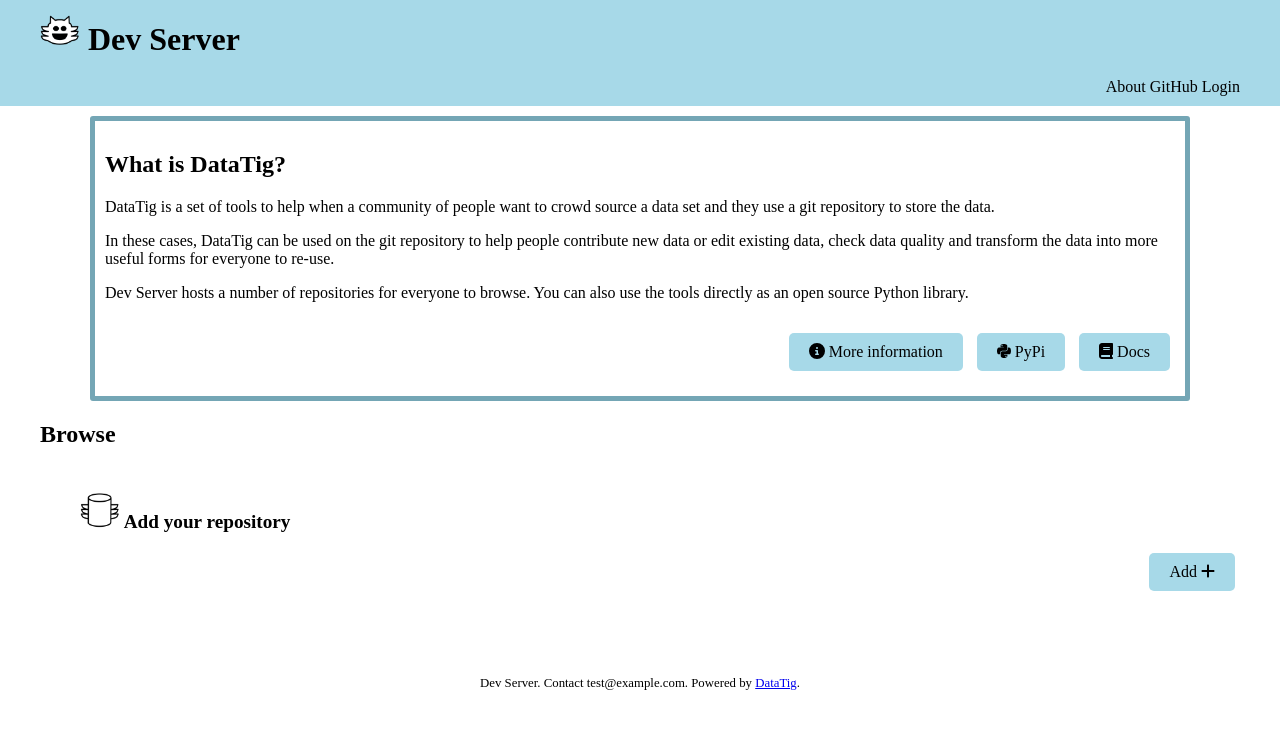
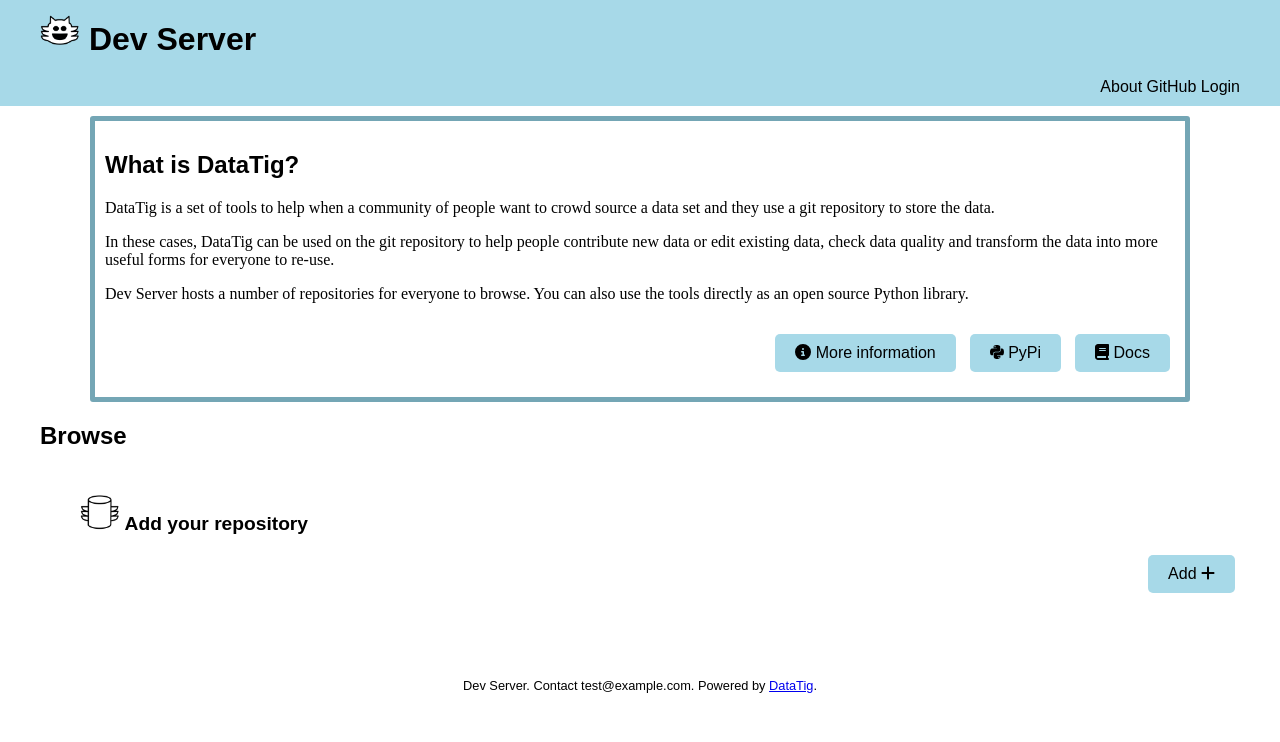
Before and after one commit to DataTig/Hub, a Django app: page / in a window 1280 px wide. Shown: the top 742 px of the page. Run offline with Django 5.2, Linux system fonts and the light colour scheme; data that the repository does not hold is empty; parts of the project's set-up code (start-up, migrations or seed data) failed here and were passed over.

Commit message:
Highlight font on titles, headers, nav and buttons

```diff
--- a/datatighub/datatighubcore/static/main.css
+++ b/datatighub/datatighubcore/static/main.css
@@ -6,6 +6,7 @@ html, body {
 :root {
   --main-background-color: #a7d9e8;
   --highlight-color: #74a6b5;
+  --highlight-font: arial, sans-serif;
 }
 
 
@@ -13,6 +14,7 @@ header {
     background: var(--main-background-color);
     padding: 10px 0;
     h1 {
+        font-family: var(--highlight-font);
         margin: 0;
         a {
             text-decoration: none;
@@ -39,6 +41,7 @@ header {
 }
 
 nav#menu {
+    font-family: var(--highlight-font);
     background: var(--main-background-color);
     text-align: right;
     padding: 10px 0;
@@ -53,6 +56,7 @@ nav#menu {
 }
 
 nav#breadcrumbs {
+    font-family: var(--highlight-font);
     padding: 10px 0;
     margin: 0 0 10px 0;
     border-bottom: 5px solid var(--highlight-color);
@@ -73,14 +77,20 @@ nav#breadcrumbs {
 }
 
 footer {
+    font-family: var(--highlight-font);
     margin: 50px 0;
     font-size: 80%;
     text-align: center;
 }
 
+h2, h3, h4 {
+    font-family: var(--highlight-font);
+}
+
 table.data {
     tr {
         th {
+            font-family: var(--highlight-font);
             border-bottom: 1px solid var(--highlight-color);
             padding: 5px;
             margin: 0;
@@ -101,6 +111,7 @@ table.data {
 table.summary {
     tr {
         th {
+            font-family: var(--highlight-font);
             border-bottom: 1px solid var(--main-background-color);
             border-right: 1px solid var(--highlight-color);
             padding: 5px;
@@ -123,6 +134,7 @@ a.button, input.button {
     text-decoration: none;
     color: black;
     border: 0;
+    font-family: var(--highlight-font);
 }
 a.button:hover, a.button:focus, input.button:hover, input.button:focus {
     text-decoration: underline;
@@ -142,6 +154,7 @@ ul.repositories, ul.branches {
             font-weight: bold;
             font-size: 120%;
             margin-bottom: 5px;
+            font-family: var(--highlight-font);
         }
         a.title:hover, a.title:focus {
             text-decoration: underline;
@@ -186,6 +199,7 @@ ul.repositories, ul.branches {
         margin: 10px 0;
         .filter-group-title {
             font-weight: bold;
+            font-family: var(--highlight-font);
         }
     }
 }
```
